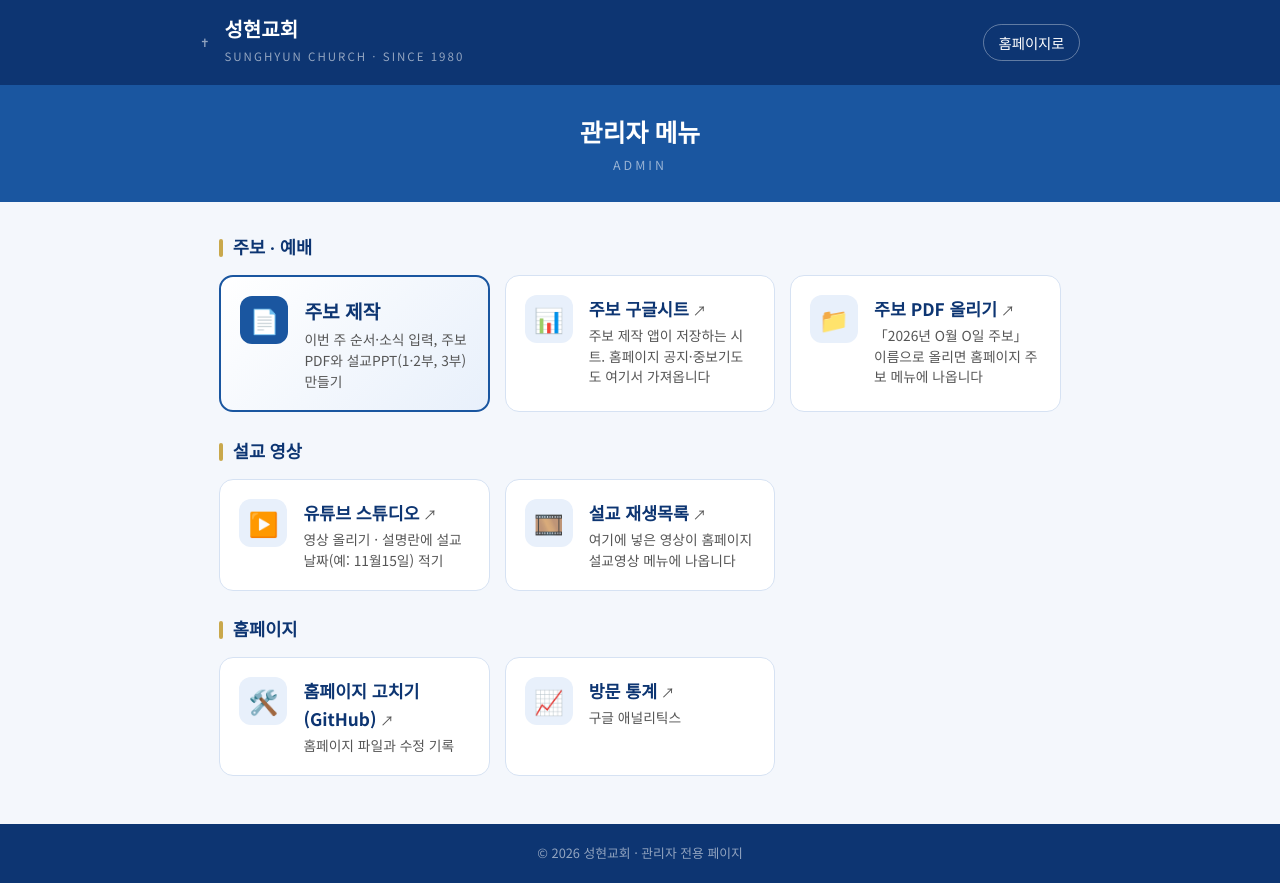
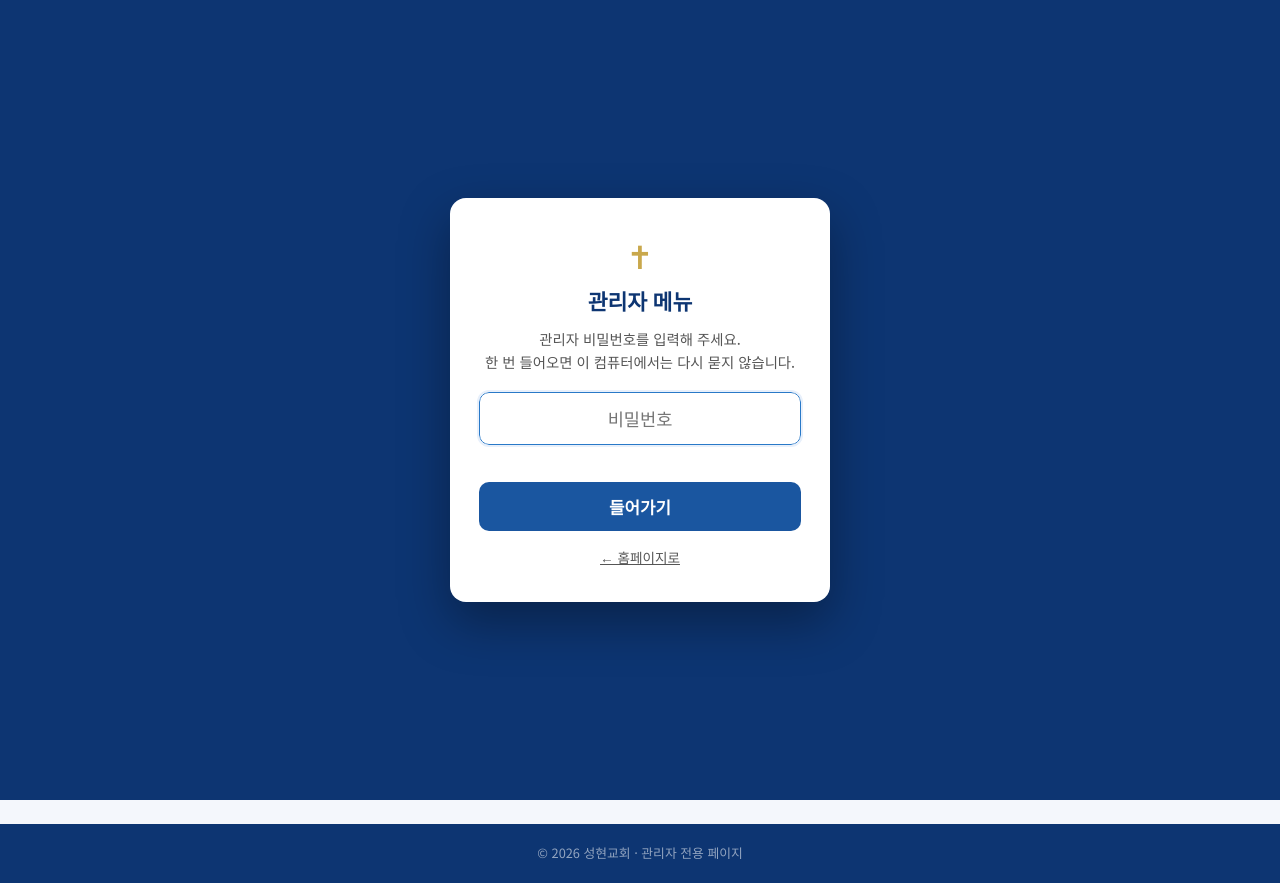
Before and after one commit to Innohedge-crm/sunghyun-church1, a plain HTML site: page admin/index.html in a window 1280 px wide. Drawn offline with Linux system fonts and the light colour scheme.

Commit message:
관리자 메뉴에 비밀번호 확인 추가 (주보제작 서버와 같은 비밀번호)
Co-Authored-By: Claude Opus 5.5 <noreply@anthropic.com>
Claude-Session: https://claude.ai/code/session_01QvfoG2MJG5FD1yeZSCvw21

```diff
--- a/admin/index.html
+++ b/admin/index.html
@@ -37,13 +37,30 @@ h2:first-child{margin-top:0}
 .card.main b{font-size:1.2rem}
 .ext::after{content:' ↗';color:var(--text-muted);font-weight:400;font-size:.85rem}
 footer{background:var(--primary-dark);color:rgba(255,255,255,.55);text-align:center;font-size:.8rem;padding:1.2rem}
+
+/* 비밀번호 */
+#gate{position:fixed;inset:0;background:var(--primary-dark);display:flex;align-items:center;justify-content:center;z-index:50;padding:1.2rem}
+#gate .box{background:#fff;border-radius:16px;padding:2rem 1.8rem;width:100%;max-width:380px;text-align:center;box-shadow:0 20px 50px rgba(0,0,0,.35)}
+#gate .cross{font-size:2rem;color:var(--gold);display:block;margin-bottom:.3rem}
+#gate h1{font-family:'Noto Serif KR',serif;color:var(--primary-dark);font-size:1.35rem}
+#gate p{color:var(--text-muted);font-size:.9rem;margin:.4rem 0 1.2rem}
+#gate input{width:100%;font-size:1.1rem;padding:.8rem 1rem;border:1px solid var(--border);border-radius:10px;text-align:center;font-family:inherit}
+#gate input:focus{outline:2px solid var(--primary-light);border-color:var(--accent)}
+#gate .msg{color:#b91c1c;font-size:.85rem;min-height:1.3rem;margin:.5rem 0}
+#gate button{width:100%;font-size:1.05rem;font-weight:700;padding:.8rem;border:0;border-radius:10px;background:var(--primary);color:#fff;cursor:pointer;font-family:inherit}
+#gate button:disabled{opacity:.6;cursor:wait}
+#gate a{display:inline-block;margin-top:1rem;color:var(--text-muted);font-size:.85rem}
+body.locked main,body.locked .sub{visibility:hidden}
+.hd .out{margin-left:.5rem;background:none;color:rgba(255,255,255,.7);border:0;font-size:.85rem;cursor:pointer;font-family:inherit;white-space:nowrap}
+.hd .out:hover{color:#fff}
 </style>
 </head>
-<body>
+<body class="locked">
 <header><div class="hd">
   <span class="cross">✝</span>
   <div><strong>성현교회</strong><span>SUNGHYUN CHURCH · SINCE 1980</span></div>
   <a class="home" href="/">홈페이지로</a>
+  <button class="out" id="logout" title="이 컴퓨터에서 비밀번호 지우기">로그아웃</button>
 </div></header>
 <div class="sub"><h1>관리자 메뉴</h1><p>ADMIN</p></div>
 <main>
@@ -88,5 +105,43 @@ footer{background:var(--primary-dark);color:rgba(255,255,255,.55);text-align:cen
   </div>
 </main>
 <footer>© 2026 성현교회 · 관리자 전용 페이지</footer>
+<div id="gate">
+  <div class="box">
+    <span class="cross">✝</span>
+    <h1>관리자 메뉴</h1>
+    <p>관리자 비밀번호를 입력해 주세요.<br>한 번 들어오면 이 컴퓨터에서는 다시 묻지 않습니다.</p>
+    <input type="password" id="pw" autocomplete="current-password" placeholder="비밀번호">
+    <div class="msg" id="msg"></div>
+    <button id="go">들어가기</button>
+    <a href="/">← 홈페이지로</a>
+  </div>
+</div>
+<script>
+(function () {
+  // 주보제작 앱과 같은 서버·같은 비밀번호를 씁니다
+  var SERVER = 'https://script.google.com/macros/s/AKfycbz4biSo0EtC3v1REKt9XQ9K5VzzVOG15LIMgTjS_1FfdwxspTixaKvNSc0EQOM_B-Ix/exec';
+  var KEY = 'shjubo.pw';
+  var gate = document.getElementById('gate'), pw = document.getElementById('pw'), msg = document.getElementById('msg'), go = document.getElementById('go');
+  function get() { try { return localStorage.getItem(KEY) || ''; } catch (e) { return ''; } }
+  function put(v) { try { v ? localStorage.setItem(KEY, v) : localStorage.removeItem(KEY); } catch (e) {} }
+  function open() { gate.style.display = 'none'; document.body.classList.remove('locked'); }
+  function check(v) {
+    go.disabled = true; msg.style.color = '#555'; msg.textContent = '확인 중…';
+    return fetch(SERVER, { method: 'POST', body: JSON.stringify({ action: 'ping', pw: v }) })
+      .then(function (r) { return r.json(); })
+      .then(function (res) {
+        go.disabled = false;
+        if (res && res.ok) { put(v); open(); return; }
+        put(''); msg.style.color = '#b91c1c'; msg.textContent = '비밀번호가 맞지 않습니다.'; pw.value = ''; pw.focus();
+      })
+      .catch(function () { go.disabled = false; msg.style.color = '#b91c1c'; msg.textContent = '서버에 연결하지 못했습니다. 인터넷 연결을 확인하고 다시 눌러 주세요.'; });
+  }
+  go.onclick = function () { var v = pw.value.trim(); if (v) check(v); };
+  pw.onkeydown = function (e) { if (e.key === 'Enter') go.onclick(); };
+  document.getElementById('logout').onclick = function () { put(''); location.reload(); };
+  var saved = get();
+  if (saved) check(saved); else pw.focus();
+})();
+</script>
 </body>
 </html>
```
